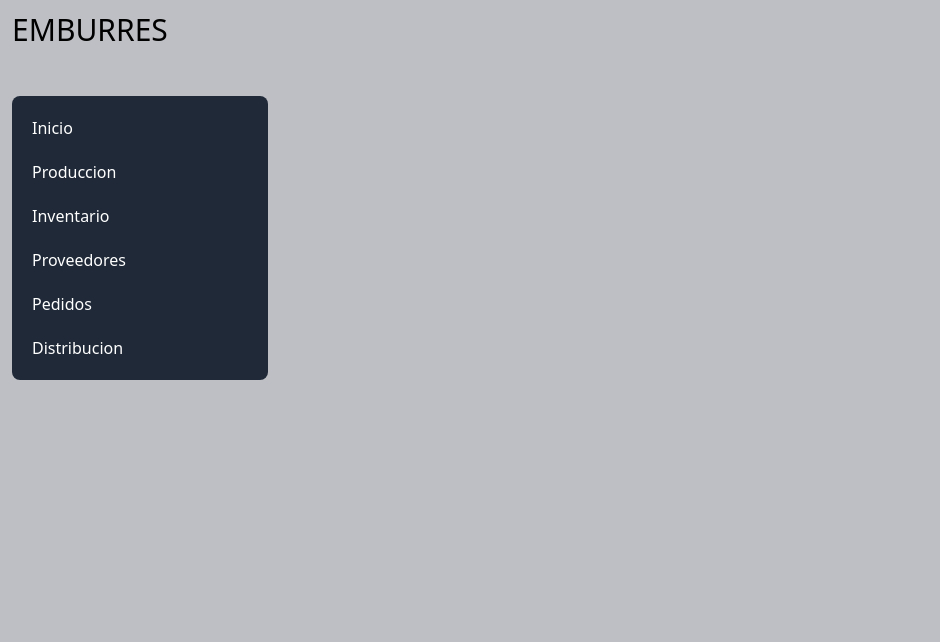
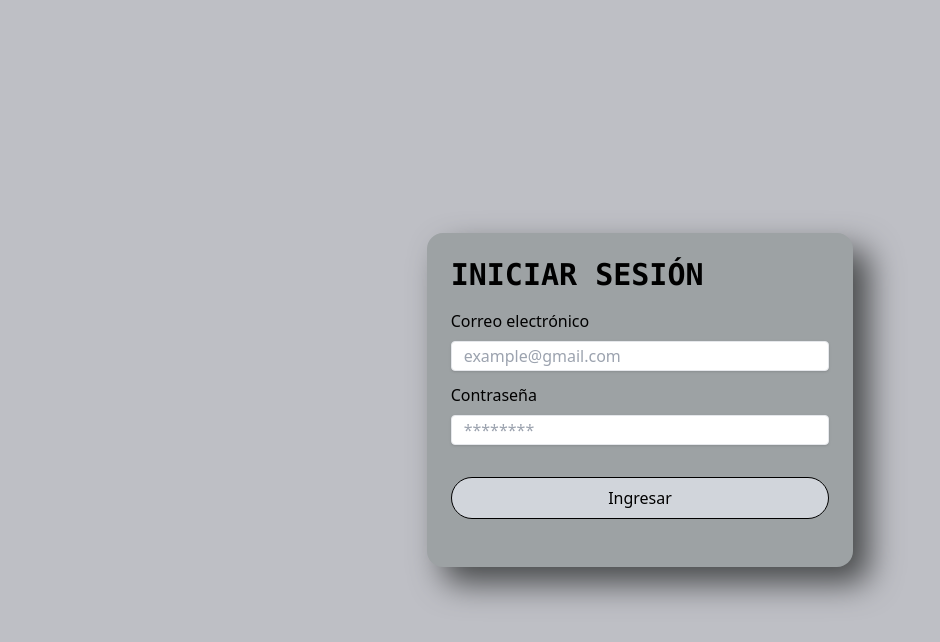
Before and after one commit to JohnPosada/ERP-Emburres, a React (Vite) app: page / in a window 1280 px wide. Shown: the top 642 px of the page, without its empty margins (0-940 px from the left). Built offline with nearby package versions, Linux system fonts and the light colour scheme.

Commit message:
declared routes requiring authentication and created private routes

```diff
--- a/src/AppRouter.jsx
+++ b/src/AppRouter.jsx
@@ -1,13 +1,21 @@
 import React from 'react';
-import { Route, Routes } from 'react-router-dom';
-import { AuthRouter } from './auth/router/AuthRouter';
-import { HomePage } from './home/page/HomePage';
+import { Navigate, Route, Routes } from 'react-router-dom';
+import { useSelector } from 'react-redux';
+import { PrivateRoutes } from './router/PrivateRoutes';
+import { LoginPage } from './auth/pages/LoginPage';
 
 export const AppRouter = () => {
+  const { status } = useSelector((state) => state.auth);
   return (
-    <Routes>
-      <Route path="auth/*" element={<AuthRouter />} />
-      <Route path="*" element={<HomePage />} />
-    </Routes>
+    <>
+      <Routes>
+        {status === 'authenticated' ? (
+          <Route path="/*" element={<PrivateRoutes />} />
+        ) : (
+          <Route path="/*" element={<LoginPage />} />
+        )}
+        {/* <Route path="/*" element={<Navigate to="/auth/login" />} /> */}
+      </Routes>
+    </>
   );
 };
--- /dev/null
+++ b/src/router/PrivateRoutes.jsx
@@ -0,0 +1,17 @@
+import React from 'react';
+import { Header } from '../ui/layout/Header';
+import { SideBar } from '../ui/layout/SideBar';
+
+export const PrivateRoutes = () => {
+  return (
+    <>
+      <Header />
+      <div className="flex">
+        <SideBar />
+        {/* <Routes>
+              <Route path="*" element={<HomePage />} />
+            </Routes> */}
+      </div>
+    </>
+  );
+};
```
